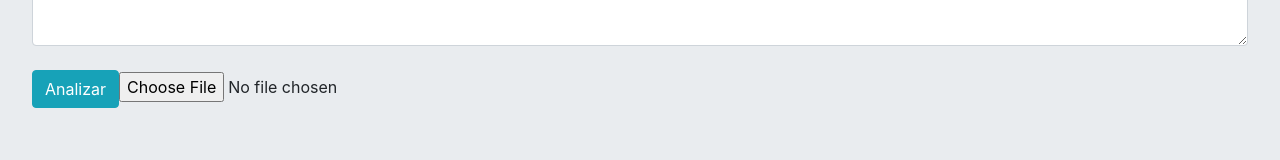
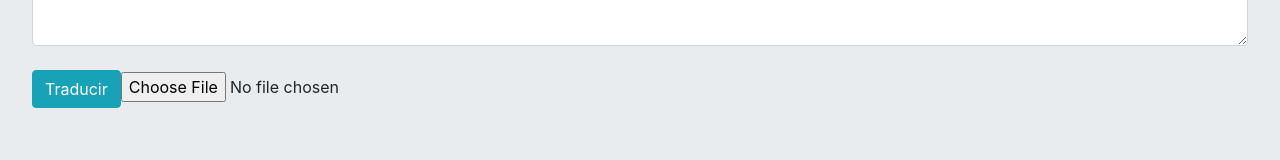
Before and after one commit to elimazariegosr/OLC2P1, an Angular app: page / in a window 1280 px wide. Shown: the part 485-645 px from the top of the page. Built offline with nearby package versions, Linux system fonts and the light colour scheme.

Commit message:
add input text1

```diff
--- a/src/app/contenido/contenido.component.html
+++ b/src/app/contenido/contenido.component.html
@@ -5,7 +5,7 @@
             <h4>Entrada </h4>
             <textarea class="form-control" #entrada rows="15" style="margin-top: 0px; margin-bottom: 0px;"></textarea>
             <br>
-            <button type="button"  (click) = "analizar(entrada.value)" class="btn btn-info">Analizar</button>
+            <button type="button"  (click) = "traducir(entrada.value)" class="btn btn-info">Traducir</button>
             <input type="file" id="btn_abrir" />
         </div>
     </form>
--- a/src/app/contenido/contenido.component.ts
+++ b/src/app/contenido/contenido.component.ts
@@ -9,7 +9,7 @@ export class ContenidoComponent implements OnInit {
   constructor() { }
 
 
-  analizar(entrada:string):void{
+  traducir(entrada:string):void{
     console.log(entrada);
   }
   ngOnInit(): void {
```
